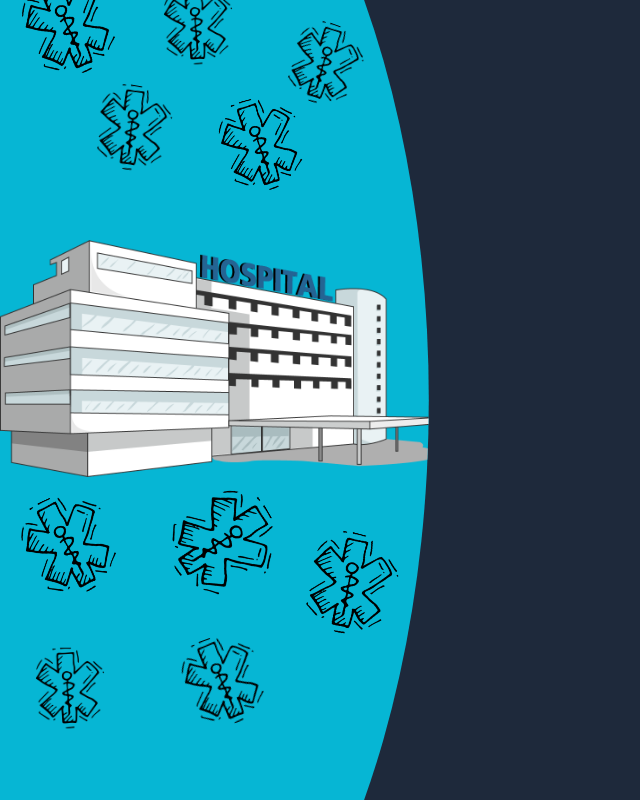
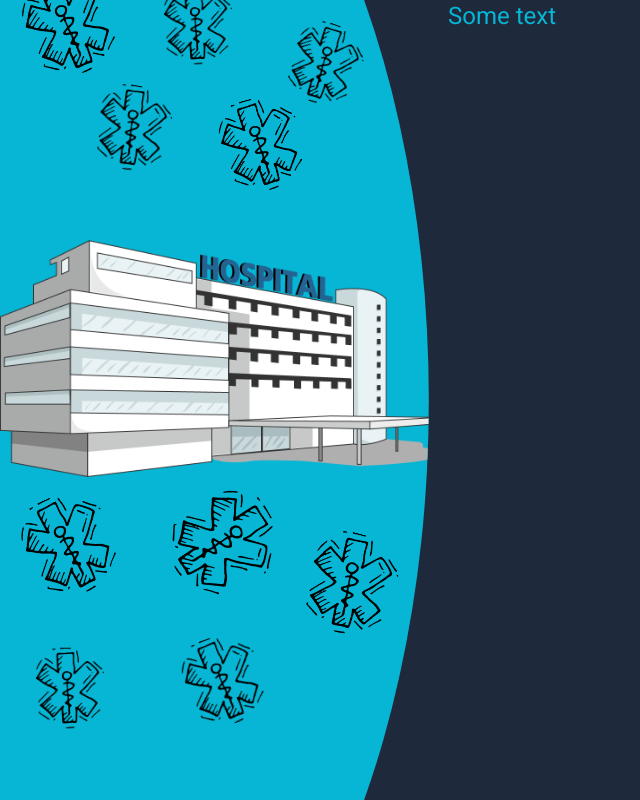
Before and after one commit to PSW-LEVI-FIVE/Patient-Public-App, an Angular app: page / in a window 1280 px wide. Shown: the whole page, without its empty margins (0-640 px from the left). Built offline with nearby package versions, Linux system fonts and the light colour scheme.

Commit message:
added test text on landing page

```diff
--- a/src/app/modules/pages/landing-page/landing-page.component.html
+++ b/src/app/modules/pages/landing-page/landing-page.component.html
@@ -1,3 +1,4 @@
+<div style="display: flex;">
     <div class="LandingHero">
         <img src="{{HospitalImage}}" alt="Hospital" class="hospitalImage">
         <img src="{{HospitalSign}}" alt="Hospital Sign" class="hospitalSign1">
@@ -11,3 +12,5 @@
         <img src="{{HospitalSign}}" alt="Hospital Sign" class="hospitalSign9">
         <img src="{{HospitalSign}}" alt="Hospital Sign" class="hospitalSign10">
     </div>
+    <h1 class="textColor" style>Some text</h1>
+</div>
```
Lines whose indentation alone changed are shown as unchanged.
